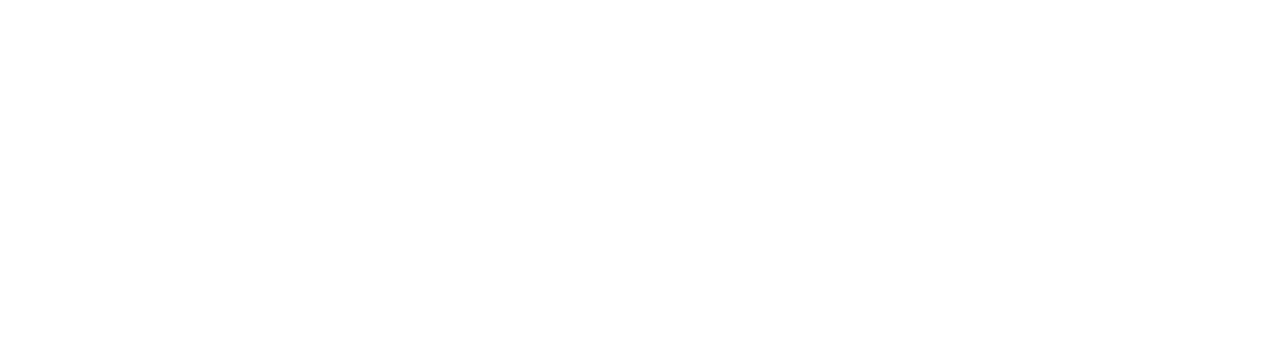
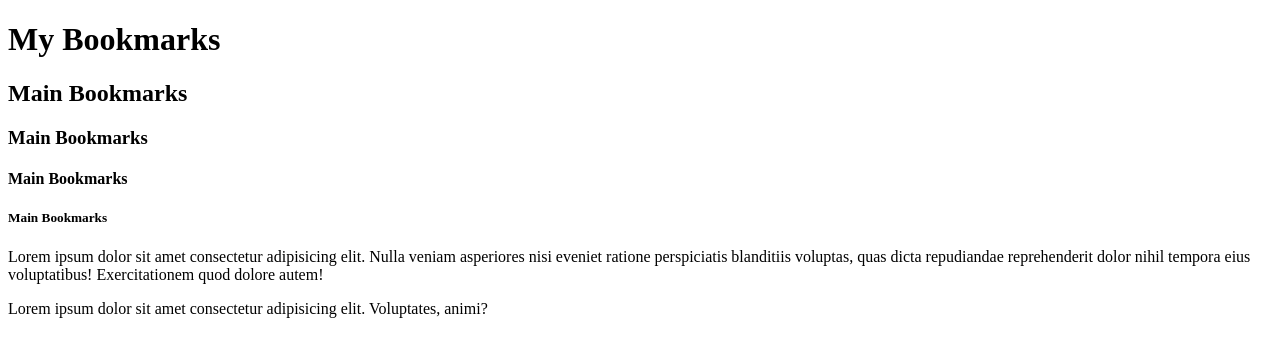
Before and after one commit to samarthyr/Web-Development, a plain HTML site: page index.html in a window 1280 px wide. Drawn offline with Linux system fonts and the light colour scheme.

Commit message:
Bookmarkes

```diff
--- a/index.html
+++ b/index.html
@@ -3,9 +3,18 @@
 <head>
     <meta charset="UTF-8">
     <meta name="viewport" content="width=device-width, initial-scale=1.0">
-    <title>Document</title>
+    <title>My Bookmaekes</title>
+    <link>
 </head>
 <body>
+    <h1>My Bookmarks</h1>
+    <h2>Main Bookmarks</h2>
+    <h3>Main Bookmarks</h3>
+    <h4>Main Bookmarks</h4>
+    <h5>Main Bookmarks</h5>
+
+    <p>Lorem ipsum dolor sit amet consectetur adipisicing elit. Nulla veniam asperiores nisi eveniet ratione perspiciatis blanditiis voluptas, quas dicta repudiandae reprehenderit dolor nihil tempora eius voluptatibus! Exercitationem quod dolore autem!</p>
+    <p>Lorem ipsum dolor sit amet consectetur adipisicing elit. Voluptates, animi?</p></P>
 
 </body>
 </html>
```
Also changed, not shown: BookMarkManager.html (added, +15 -0 lines).
